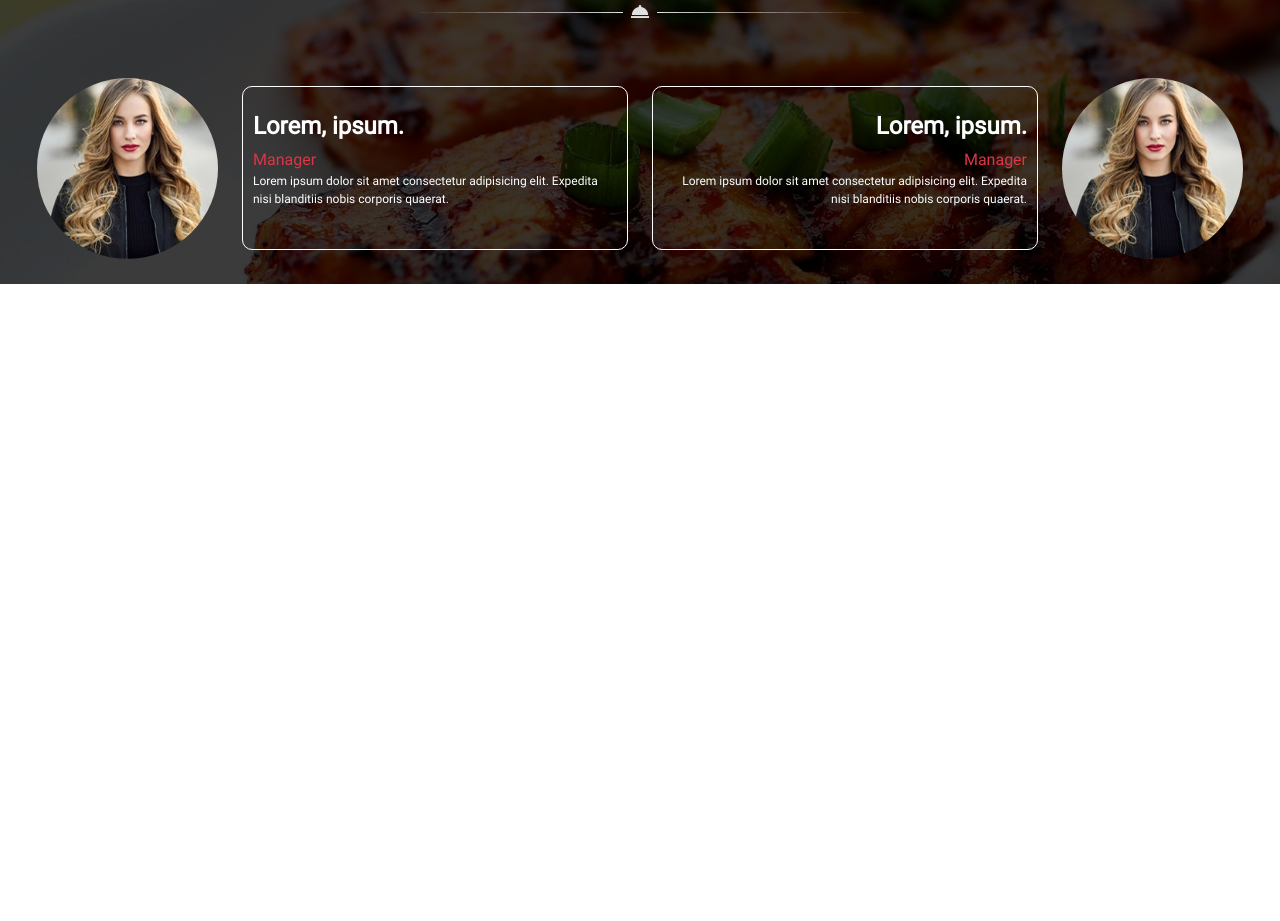
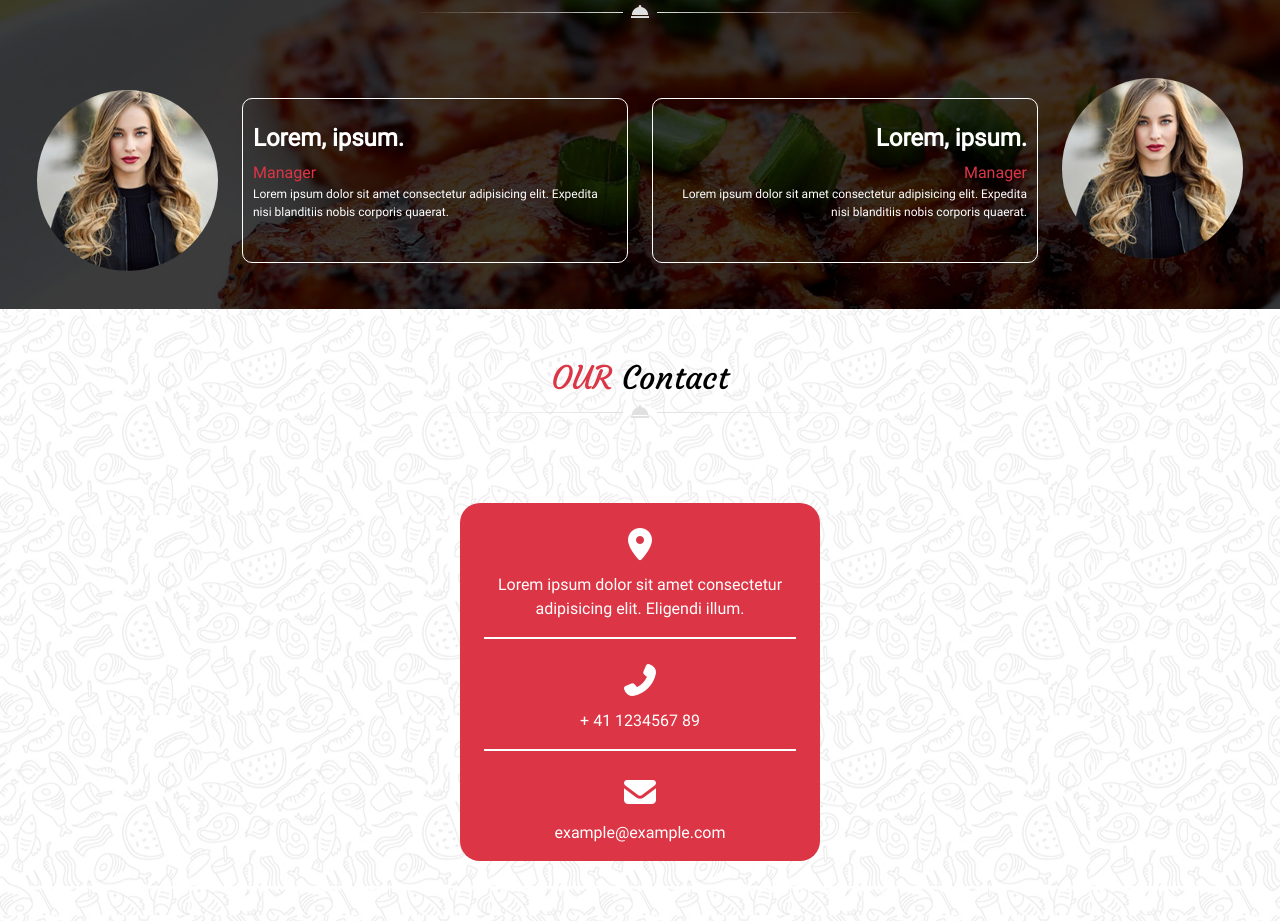
Before and after one commit to ca7vin/LeSiteDuChef, a website: page index.html in a window 1280 px wide. Shown: the part 4297-5218 px from the top of the page. Before the commit the page ends 4581 px from the top, so only its background shows below. Drawn offline with nearby package versions, Linux system fonts and the light colour scheme.

Commit message:
Section 5 CVDG

```diff
--- a/index.html
+++ b/index.html
@@ -1087,11 +1087,12 @@
             <!-- CORNERS BOTTOM END -->
         </div>
     </section>
+    <!-- SECTION 4 START -->
     <section class="section4 py-5">
         <div class="container-fluid">
             <div class="row py-5">
                 <div class="col-12 d-flex flex-column align-items-center justify-content-center pb-7">
-                    <h2 class="text-center text-black"><span class="text-danger text-uppercase">client</span> Testimonials</h2>
+                    <h2 class="text-center text-white"><span class="text-danger text-uppercase">client</span> Testimonials</h2>
                     <img class="img-fluid" src="./public/img/decoration_line.png" alt="">
                 </div>
 
@@ -1114,13 +1115,52 @@
                         <p class="text-white text-end">Lorem ipsum dolor sit amet consectetur adipisicing elit. Expedita nisi blanditiis nobis corporis quaerat.</p>
                         </div>
                     </div>
-                    <div class="col-2 d-flex flex-column align-items-center justify-content-center">
+                    <div class="col-2 d-flex flex-column align-items-center justify-content-center pb-5">
                         <img class="rounded-circle w-100" src="./public/img/testimonial1.jpg" alt="">
                     </div>
                 </div>
             </div>
         </div>
     </section>
+    <!-- SECTION 4 END -->
+    <!-- SECTION 5 START -->
+    <section class="section5 p-5">
+        <div class="container-fluid">
+            <div class="row py-5">
+                <div class="col-12 d-flex flex-column align-items-center justify-content-center pb-7">
+                    <h2 class="text-center text-black"><span class="text-danger text-uppercase">Our</span> Contact</h2>
+                    <img class="img-fluid" src="./public/img/decoration_line.png" alt="">
+                </div>
+            </div>
+            <div class="row d-flex align-items-center justify-content-center">
+                <div class="col-4 p-5">
+                    <div id="contact-box" class="container bg-danger d-flex flex-column align-items-center justify-content-center">
+                        <a href=""><i class="fas fa-map-marker-alt fa-2x text-white pt-5"></i></a>
+                        <p class="text-center text-white pt-2">Lorem ipsum dolor sit amet consectetur adipisicing elit. Eligendi illum.
+                        </p>
+                        <div id="borderbottom">
+                        </div>
+                        <a href=""><i class="fas fa-phone-alt fa-2x text-white pt-5"></i></a>
+                        <p class="text-center text-white pt-2">+ 41 1234567 89
+                        </p>
+                        <div id="borderbottom">
+                        </div>
+                        <a href=""><i class="fas fa-envelope fa-2x text-white pt-5"></i></a>
+                        <p class="text-center text-white pt-2">example@example.com
+                        </p>
+                    </div>
+                </div>
+            </div>
+        </div>
+        <div id="border-btm2">
+        </div>
+    </section>
+    <!-- SECTION 5 END -->
+    <!-- FOOTER START -->
+    <footer>
+
+    </footer>
+    <!-- FOOTER END -->
     <!-- JS SCRIPT -->
     <script src="./node_modules/bootstrap/dist/js/bootstrap.bundle.js"></script>
 </body>
--- a/src/sass/style.sass
+++ b/src/sass/style.sass
@@ -156,3 +156,19 @@ header
 #testimonial-border
     border: white solid 1px
     border-radius: 10px
+.section5
+    background-image: url("../../public/img/main_bg.jpg")
+    background-position: center
+    background-size: auto
+    #borderbottom
+        height: 2px
+        background-color: white
+        width: 100%
+    #contact-box
+        border-radius: 20px
+
+    #border-btm2
+        background-image: url("../../public/img/footer_bottom_decoration_img.png")
+        background-color: transparent
+        height: 10px
+        background-position: center
```
Also changed, not shown: public/css/style.css, 1 other file.
